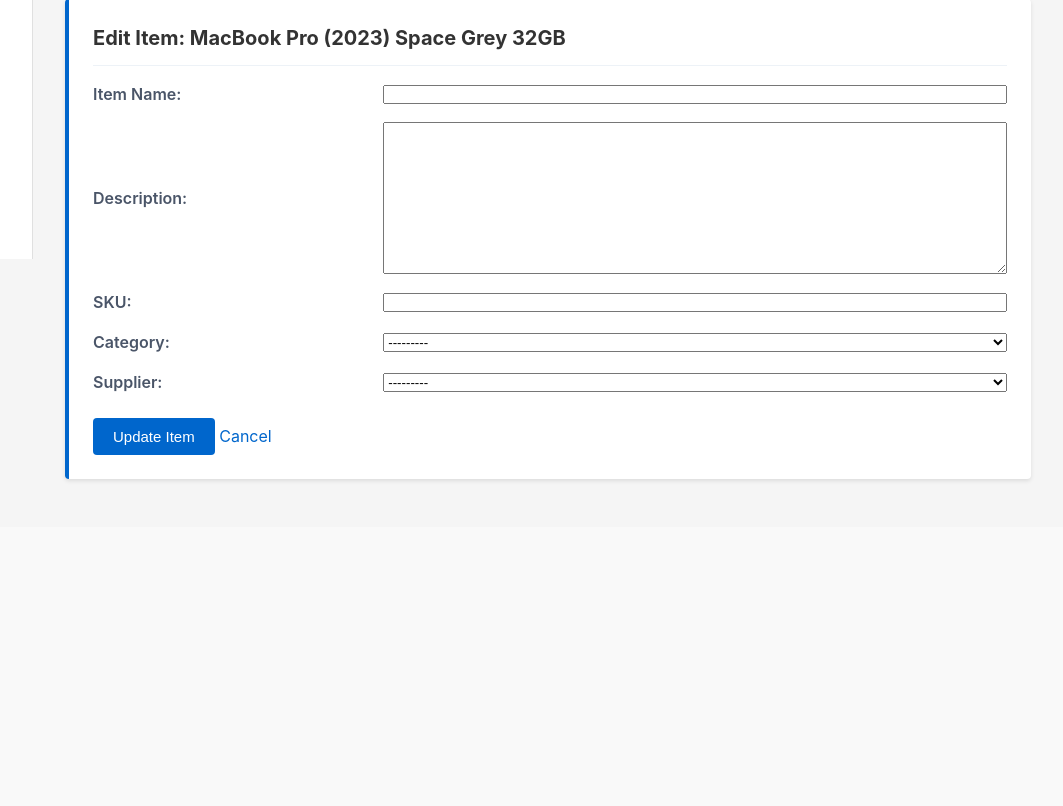
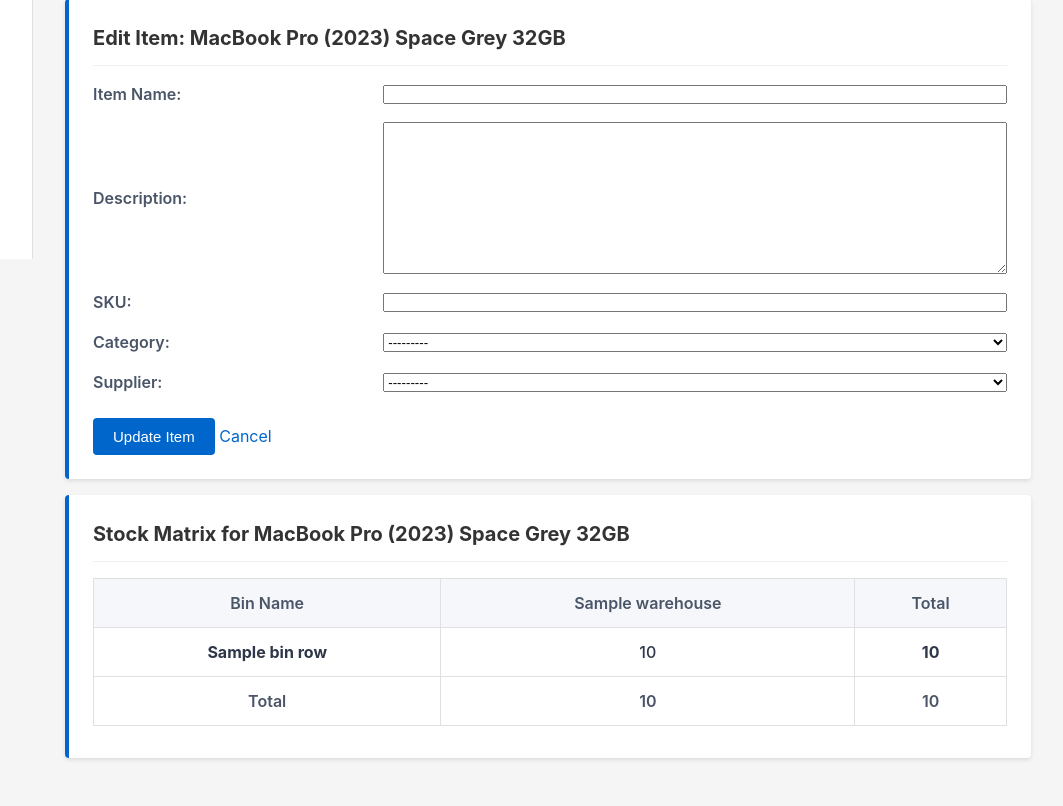
Before and after one commit to Martin-Pound/Inventory_management_tool, a Django app: template core/templates/core/problem_solve.html in a window 1280 px wide. Shown: the part 541-1347 px from the top of the page, without its empty margins (217-1280 px from the left). Before the commit the page ends 1023 px from the top, so only its background shows below. Run offline with Django 5.2, Linux system fonts and the light colour scheme; data comes from the database, SQL or seed files in the repository; both versions use the stored data as it was after the commit; the template is opened without the code that fills it: values that come from a table or form of the project are taken from there, most other values are stand-ins (such as "Sample title", 1, 10 or a date in 2020).

Commit message:
updated problem solve page

```diff
--- a/core/templates/core/problem_solve.html
+++ b/core/templates/core/problem_solve.html
@@ -1,7 +1,7 @@
 {% extends "base.html" %}
 {% load static %}
 
-{% block title %}Item Lookup{% endblock %}
+{% block title %}Problem Solve{% endblock %}
 
 {% block css_files %}
   <link rel="stylesheet" href="{% static 'core/core.css' %}">
@@ -51,7 +51,7 @@
         </div>
         {% endif %}
 
-    {% for field in form %}
+     {% for field in item_form %}
       <p>
         {{ field.label_tag }}
         {{ field }}
@@ -68,6 +68,55 @@
     <a href="{% url 'problem-solve-page' %}" class="button cancel-button">Cancel</a>
   </form>
 </div>
+
+<div class="card-admin">
+  <h2>Stock Matrix {% if item %}for {{ item.item_name }}{% endif %}</h2>
+  <div class="table-responsive">
+    <table class="stock-table">
+      <thead>
+        <tr>
+          <th>Bin Name</th>
+          {% for warehouse in bin_warehouse_matrix.warehouses %}
+            <th>{{ warehouse.warehouse_name }}</th>
+          {% endfor %}
+          <th>Total</th>
+        </tr>
+      </thead>
+      <tbody>
+        {% if bin_warehouse_matrix.bins %}
+          {% for bin_row in bin_warehouse_matrix.bins %}
+            <tr>
+              <td><strong>{{ bin_row.bin_name }}</strong></td>
+              {% for quantity in bin_row.quantities %}
+                <td>{{ quantity }}</td>
+              {% endfor %}
+              <td><strong>{{ bin_row.row_total }}</strong></td>
+            </tr>
+          {% endfor %}
+        {% else %}
+          <tr>
+            <td colspan="{{ bin_warehouse_matrix.warehouses|length|add:2 }}">
+              {% if item %}
+                No stock found for this item.
+              {% else %}
+                No stock data available.
+              {% endif %}
+            </td>
+          </tr>
+        {% endif %}
+      </tbody>
+      <tfoot>
+        <tr>
+          <th>Total</th>
+          {% for total in bin_warehouse_matrix.column_totals %}
+            <th>{{ total }}</th>
+          {% endfor %}
+          <th>{{ bin_warehouse_matrix.grand_total }}</th>
+        </tr>
+      </tfoot>
+    </table>
+  </div>
+</div>
 {% endif %}
 
 
```
Also changed, not shown: core/views.py (+88 -84 lines), db.sqlite3.
